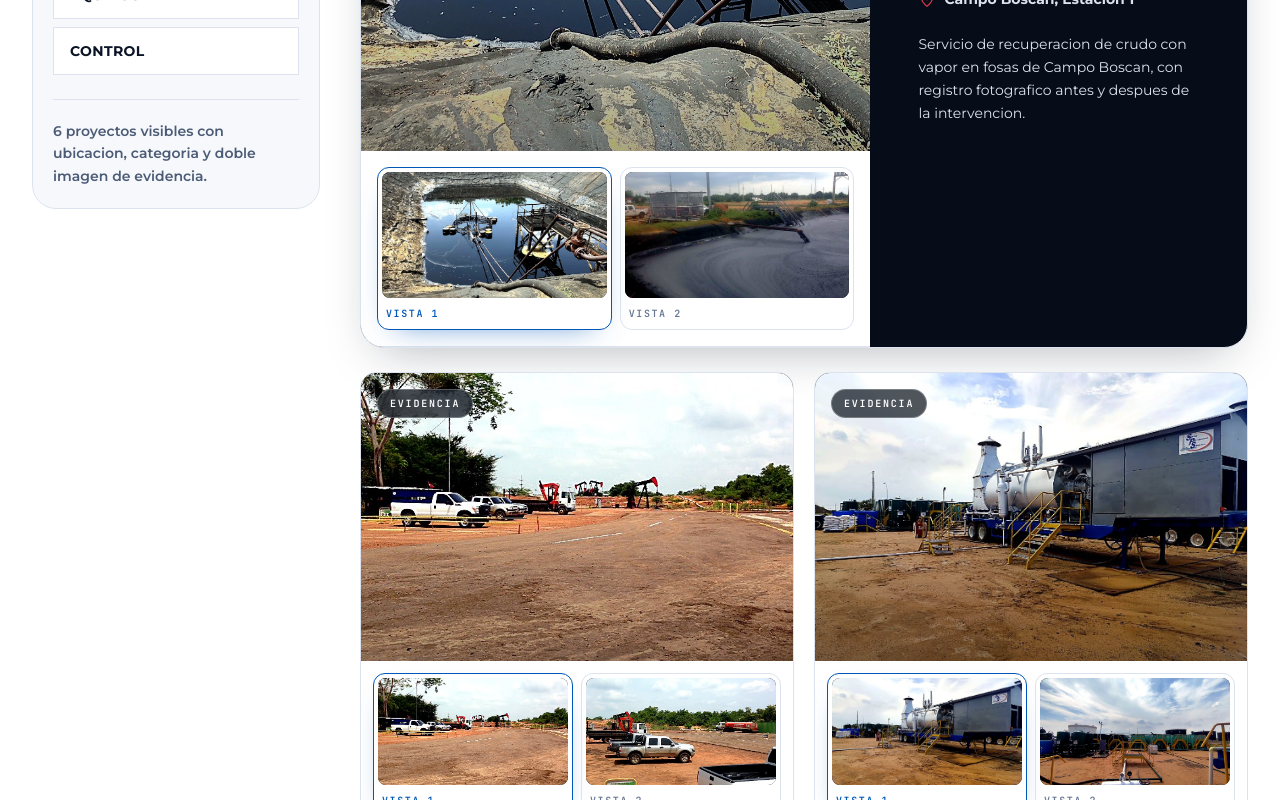
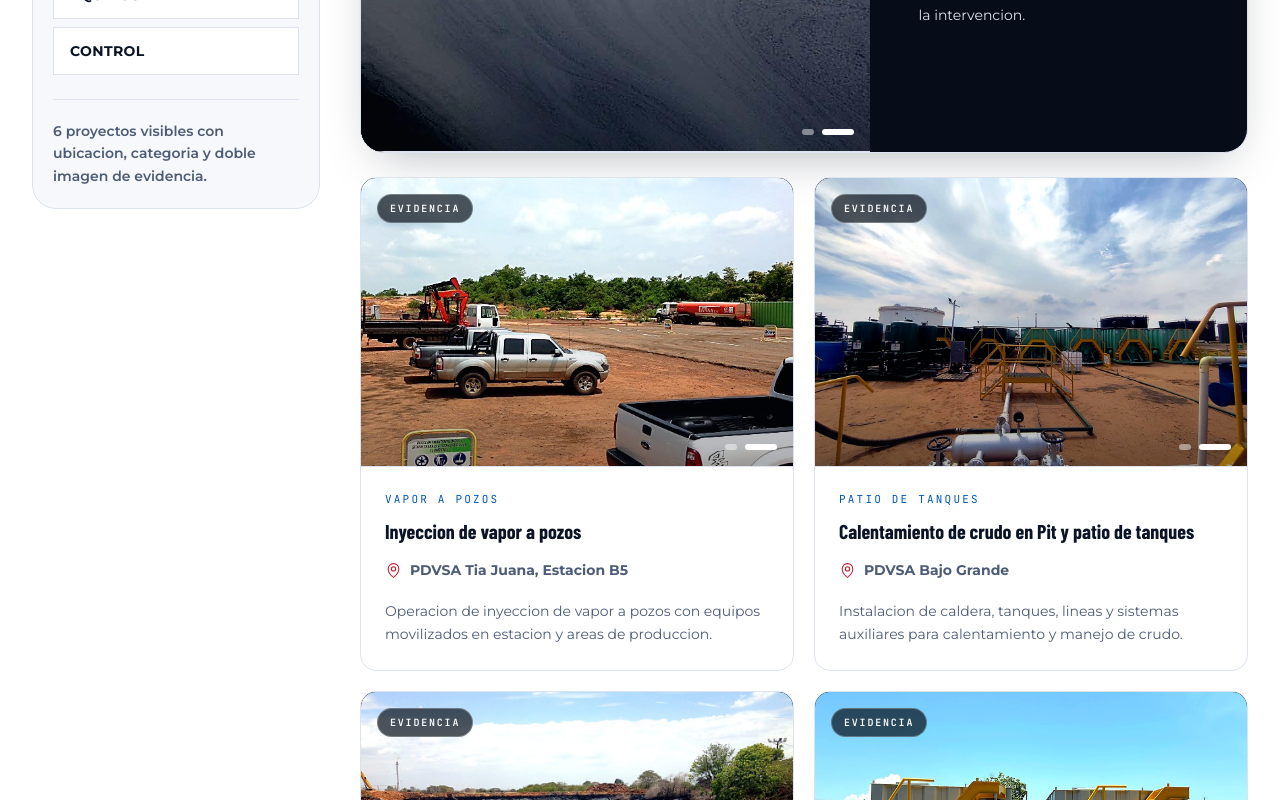
Before and after one commit to marcodpa2810/sps, a React (Vite) app: page /proyectos in a window 1280 px wide. Shown: the part 1220-2020 px from the top of the page. Built offline with nearby package versions, Linux system fonts and the light colour scheme; a web font is replaced by a local one.

Commit message:
style: rotate project evidence images

```diff
--- a/src/pages/Proyectos.jsx
+++ b/src/pages/Proyectos.jsx
@@ -1,4 +1,4 @@
-import { useMemo, useState } from 'react'
+import { useEffect, useMemo, useState } from 'react'
 import { Link } from 'react-router-dom'
 import { ArrowRight, CheckCircle, FunnelSimple, Images, MapPin } from '@phosphor-icons/react'
 import PageHero from '../components/PageHero'
@@ -206,64 +206,49 @@ export default function Proyectos() {
 }
 
 function ProjectEvidenceImages({ image, secondImage, title, featured = false }) {
-  const [activeImage, setActiveImage] = useState(image)
-  const images = [
-    { src: image, label: 'Vista 1' },
-    { src: secondImage, label: 'Vista 2' },
-  ]
+  const [activeIndex, setActiveIndex] = useState(0)
+  const images = [image, secondImage]
+
+  useEffect(() => {
+    const interval = window.setInterval(() => {
+      setActiveIndex((index) => (index + 1) % images.length)
+    }, 5000)
+
+    return () => window.clearInterval(interval)
+  }, [images.length])
 
   return (
-    <div className="border-b border-steel-200 bg-steel-50">
+    <div className="border-b border-steel-200 bg-ink-950">
       <div className={`relative overflow-hidden bg-ink-950 ${featured ? 'h-[34rem]' : 'h-72'}`}>
+        {images.map((src, index) => (
           <FieldImage
-          src={activeImage}
+            key={src}
+            src={src}
             alt=""
-          className="h-full w-full object-cover transition-transform duration-700 ease-field group-hover:scale-[1.035]"
+            className={`absolute inset-0 h-full w-full object-cover transition-[opacity,transform] duration-700 ease-field group-hover:scale-[1.035] ${
+              activeIndex === index ? 'opacity-100' : 'opacity-0'
+            }`}
             width={featured ? '1100' : '800'}
             height={featured ? '900' : '520'}
             sizes={featured ? '(min-width: 1024px) 55vw, 100vw' : '(min-width: 768px) 50vw, 100vw'}
           />
+        ))}
         <div className="absolute inset-0 bg-gradient-to-t from-ink-950/35 via-transparent to-transparent" />
         <span className="absolute left-4 top-4 rounded-full border border-white/25 bg-ink-950/70 px-3 py-1.5 font-mono text-[10px] font-bold uppercase tracking-[0.18em] text-white backdrop-blur">
           Evidencia
         </span>
+        <div className="absolute bottom-4 right-4 flex gap-2" aria-hidden="true">
+          {images.map((src, index) => (
+            <span
+              key={src}
+              className={`h-1.5 rounded-full transition-[width,background-color] duration-300 ease-field ${
+                activeIndex === index ? 'w-8 bg-white' : 'w-3 bg-white/45'
+              }`}
+            />
+          ))}
         </div>
-
-      <div className={`grid grid-cols-2 gap-2 bg-white p-3 ${featured ? 'sm:p-4' : ''}`}>
-        {images.map((item) => {
-          const selected = activeImage === item.src
-
-          return (
-            <button
-              key={item.src}
-              type="button"
-              onClick={() => setActiveImage(item.src)}
-              className={`group/thumb overflow-hidden rounded-xl border p-1 text-left transition-[border-color,box-shadow,transform] duration-300 ease-field active:scale-[0.98] ${
-                selected
-                  ? 'border-brand-blue shadow-[0_12px_30px_-20px_rgba(0,87,184,.8)]'
-                  : 'border-steel-200 hover:border-brand-red'
-              }`}
-              aria-pressed={selected}
-              aria-label={`Mostrar ${item.label} de ${title}`}
-            >
-              <span className="block aspect-[16/9] overflow-hidden rounded-lg bg-ink-950">
-                <FieldImage
-                  src={item.src}
-                  alt=""
-                  className="h-full w-full object-cover transition-transform duration-500 ease-field group-hover/thumb:scale-[1.04]"
-                  width="360"
-                  height="220"
-                  sizes="(min-width: 768px) 12vw, 42vw"
-                />
-              </span>
-              <span className={`mt-2 block px-1 pb-1 font-mono text-[10px] font-bold uppercase tracking-[0.16em] ${selected ? 'text-brand-blue' : 'text-steel-500'}`}>
-                {item.label}
-              </span>
-            </button>
-          )
-        })}
       </div>
-      <span className="sr-only">Imagenes de evidencia del proyecto {title}</span>
+      <span className="sr-only">Imagenes de evidencia rotativa del proyecto {title}</span>
     </div>
   )
 }
```
Lines whose indentation alone changed are shown as unchanged.
